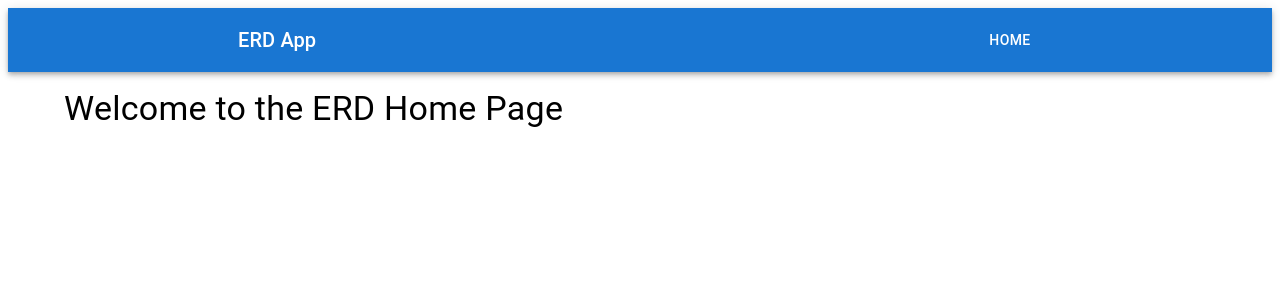
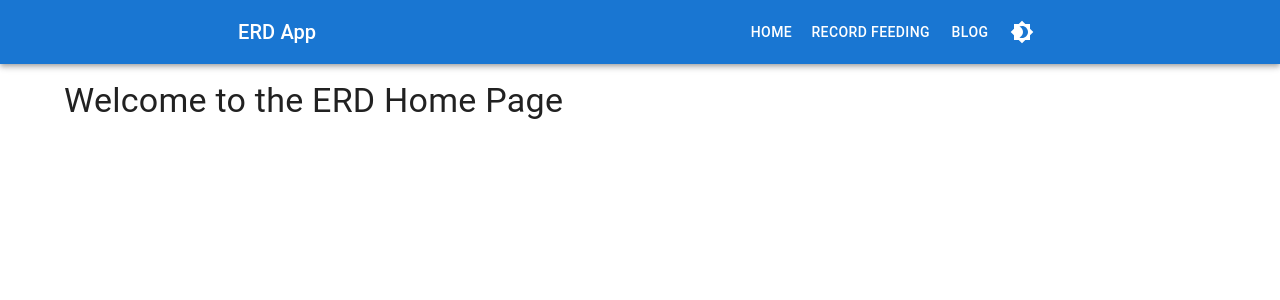
Before and after one commit to benjamind10/erd-app, a React (Create React App) app in the folder frontend/: page / in a window 1280 px wide. Shown: the top 300 px of the page. Built offline with nearby package versions, Linux system fonts and the light colour scheme; no server answers.

Commit message:
added more frontend stuff

```diff
--- a/frontend/package.json
+++ b/frontend/package.json
@@ -7,6 +7,7 @@
     "@emotion/react": "^11.13.3",
     "@emotion/styled": "^11.13.0",
     "@mui/material": "^6.1.6",
+    "@mui/icons-material": "^6.1.6",
     "@testing-library/jest-dom": "^5.17.0",
     "@testing-library/react": "^13.4.0",
     "@testing-library/user-event": "^13.5.0",
--- a/frontend/src/App.css
+++ /dev/null
@@ -1,38 +0,0 @@
-.App {
-  text-align: center;
-}
-
-.App-logo {
-  height: 40vmin;
-  pointer-events: none;
-}
-
-@media (prefers-reduced-motion: no-preference) {
-  .App-logo {
-    animation: App-logo-spin infinite 20s linear;
-  }
-}
-
-.App-header {
-  background-color: #282c34;
-  min-height: 100vh;
-  display: flex;
-  flex-direction: column;
-  align-items: center;
-  justify-content: center;
-  font-size: calc(10px + 2vmin);
-  color: white;
-}
-
-.App-link {
-  color: #61dafb;
-}
-
-@keyframes App-logo-spin {
-  from {
-    transform: rotate(0deg);
-  }
-  to {
-    transform: rotate(360deg);
-  }
-}
--- a/frontend/src/App.tsx
+++ b/frontend/src/App.tsx
@@ -1,17 +1,48 @@
-import React from 'react';
+import React, { useState, useMemo } from 'react';
+import { ThemeProvider, createTheme, CssBaseline } from '@mui/material';
 import { BrowserRouter as Router, Routes, Route } from 'react-router-dom';
 
 import Navigation from './components/Navigation';
 import Home from './routes/Home';
+import Feeding from './routes/Feeding';
+import Blog from './routes/Blog';
 
 const App: React.FC = () => {
+  const initialMode = localStorage.getItem('theme') === 'dark';
+  const [darkMode, setDarkMode] = useState(initialMode);
+
+  // Create a theme object based on the mode
+  const theme = useMemo(
+    () =>
+      createTheme({
+        palette: {
+          mode: darkMode ? 'dark' : 'light',
+        },
+      }),
+    [darkMode]
+  );
+
+  // Toggle the theme mode and save preference to localStorage
+  const toggleDarkMode = () => {
+    setDarkMode(prevMode => {
+      const newMode = !prevMode;
+      localStorage.setItem('theme', newMode ? 'dark' : 'light');
+      return newMode;
+    });
+  };
+
   return (
-    <Router>
-      <Navigation />
-      <Routes>
-        <Route path="/" element={<Home />} />
-      </Routes>
-    </Router>
+    <ThemeProvider theme={theme}>
+      <CssBaseline />
+      <Router>
+        <Navigation toggleDarkMode={toggleDarkMode} darkMode={darkMode} />
+        <Routes>
+          <Route path="/" element={<Home />} />
+          <Route path="/feeding" element={<Feeding />} />
+          <Route path="/blog" element={<Blog />} />
+        </Routes>
+      </Router>
+    </ThemeProvider>
   );
 };
 
--- a/frontend/src/components/Navigation.tsx
+++ b/frontend/src/components/Navigation.tsx
@@ -1,8 +1,14 @@
 import React from 'react';
-import { AppBar, Toolbar, Button, Typography, Container } from '@mui/material';
+import { AppBar, Toolbar, Button, Typography, Container, IconButton } from '@mui/material';
+import { Brightness4, Brightness7 } from '@mui/icons-material';
 import { Link } from 'react-router-dom';
 
-const Navigation: React.FC = () => {
+interface NavigationProps {
+  toggleDarkMode: () => void;
+  darkMode: boolean;
+}
+
+const Navigation: React.FC<NavigationProps> = ({ toggleDarkMode, darkMode }) => {
   return (
     <AppBar position="static">
       <Container maxWidth="md">
@@ -13,6 +19,15 @@ const Navigation: React.FC = () => {
           <Button color="inherit" component={Link} to="/">
             Home
           </Button>
+          <Button color="inherit" component={Link} to="/feeding">
+            Record Feeding
+          </Button>
+          <Button color="inherit" component={Link} to="/blog">
+            Blog
+          </Button>
+          <IconButton color="inherit" onClick={toggleDarkMode}>
+            {darkMode ? <Brightness7 /> : <Brightness4 />}
+          </IconButton>
         </Toolbar>
       </Container>
     </AppBar>
--- /dev/null
+++ b/frontend/src/routes/Blog.tsx
@@ -0,0 +1,14 @@
+import React from 'react';
+import { Typography, Container } from '@mui/material';
+
+const Blog: React.FC = () => {
+  return (
+    <Container>
+      <Typography variant="h4" sx={{ mt: 2 }}>
+        Welcome to the ERD Blog Page
+      </Typography>
+    </Container>
+  );
+};
+
+export default Blog;
--- /dev/null
+++ b/frontend/src/routes/Feeding.tsx
@@ -0,0 +1,14 @@
+import React from 'react';
+import { Typography, Container } from '@mui/material';
+
+const Feeding: React.FC = () => {
+  return (
+    <Container>
+      <Typography variant="h4" sx={{ mt: 2 }}>
+        Welcome to the ERD Feeding Page
+      </Typography>
+    </Container>
+  );
+};
+
+export default Feeding;
```
Also changed, not shown: frontend/src/setupTests.ts (deleted, +0 -5 lines), frontend/src/logo.svg (deleted), 1 other file (tests, documents, lock files or other folders).
